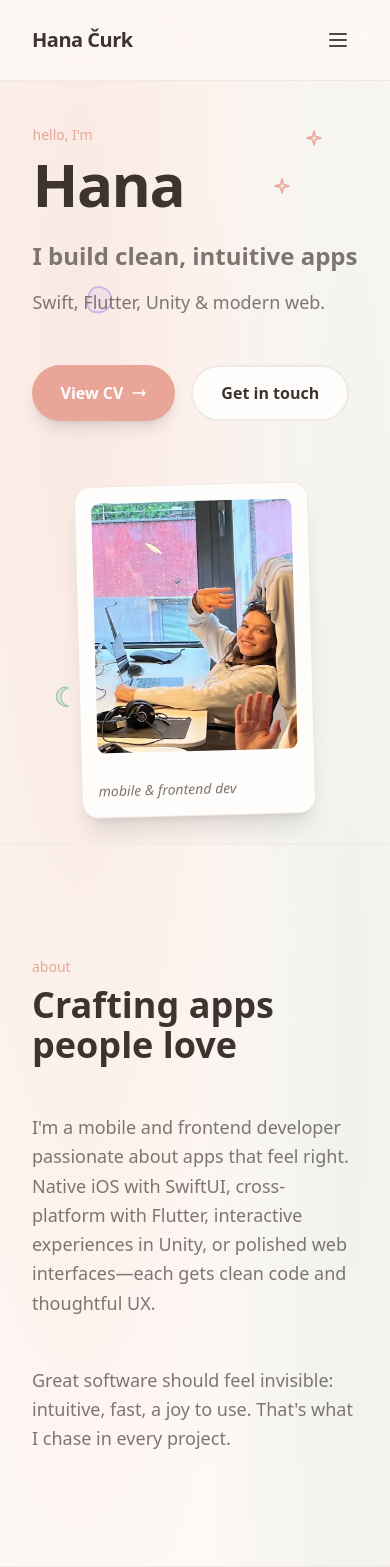
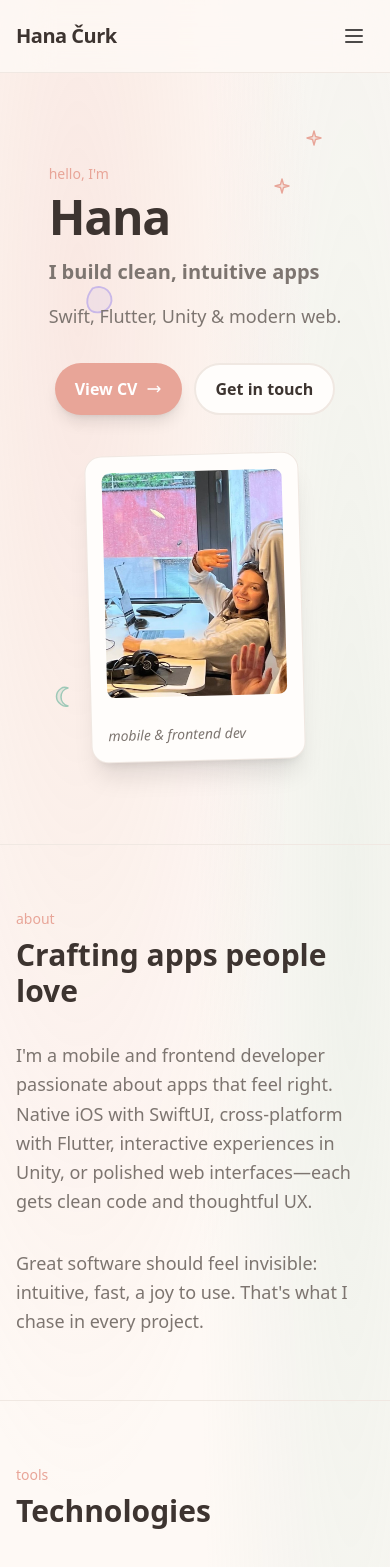
Before and after one commit to hanacurk/hana-dev, a Next.js app: page / in a window 390 px wide. Shown: the top 1567 px of the page. Built offline with nearby package versions, Linux system fonts and the light colour scheme.

Commit message:
Fix background

```diff
--- a/app/globals.css
+++ b/app/globals.css
@@ -16,6 +16,12 @@
   --color-foreground: var(--foreground);
   --font-sans: var(--font-nunito), system-ui, sans-serif;
   --font-display: var(--font-nunito), system-ui, sans-serif;
+}
+
+html,
+body {
+  overflow-x: hidden;
+  max-width: 100%;
 }
 
 body {
--- a/app/layout.tsx
+++ b/app/layout.tsx
@@ -25,9 +25,9 @@ export default function RootLayout({
   children: React.ReactNode;
 }>) {
   return (
-    <html lang="en" className="scroll-smooth">
+    <html lang="en" className="scroll-smooth overflow-x-hidden">
       <body
-        className={`${nunito.variable} font-sans antialiased`}
+        className={`${nunito.variable} font-sans antialiased overflow-x-hidden`}
       >
         {children}
       </body>
--- a/app/page.tsx
+++ b/app/page.tsx
@@ -45,14 +45,14 @@ export default function Home() {
   }, [mobileMenuOpen]);
 
   return (
-<div className="min-h-screen gradient-mesh overflow-x-hidden w-full max-w-full">
+<div className="min-h-screen w-full overflow-x-clip gradient-mesh">
 {/* Navigation */}
       <nav className="fixed top-0 left-0 right-0 z-50 border-b border-[var(--card-border)] bg-[var(--background)]/80 backdrop-blur-xl">
-        <div className="mx-auto flex max-w-6xl items-center justify-between px-8 py-5">
+        <div className="mx-auto flex max-w-6xl items-center justify-between px-4 py-4 sm:px-8 sm:py-5">
           <span className="font-display text-xl font-bold tracking-tight">
             Hana Čurk
           </span>
-          <div className="hidden flex items-center gap-10 sm:flex">
+          <div className="hidden items-center gap-10 sm:flex">
             <a
               href="#about"
               className="text-sm font-medium text-[var(--muted)] transition-colors hover:text-[var(--accent)]"
@@ -116,7 +116,7 @@ export default function Home() {
                 {/* Mobile menu */}
                 {mobileMenuOpen && (
           <div className="border-t border-black/5 bg-[color:var(--background)]/95 backdrop-blur sm:hidden">
-            <nav className="container-pad items-center justify-center flex flex-col gap-1 py-4">
+            <nav className="flex flex-col items-center justify-center gap-1 px-6 py-4">
               <a
                 href="#about"
                 onClick={() => setMobileMenuOpen(false)}
@@ -142,15 +142,8 @@ export default function Home() {
           </div>
         )}
       </nav>
-              {/* Cute blob ornaments - positioned in this section */}
-        <div className="pointer-events-none absolute inset-0 z-0 hidden sm:block">
-          <div className="absolute -left-20 top-[160%] h-80 w-80 rounded-full bg-[var(--accent)]/40 blur-2xl" />
-          <div className="absolute -right-20 top-[110%] h-96 w-96 rounded-full bg-[var(--accent-2)]/35 blur-2xl" />
-          <div className="absolute -left-10 top-[90%] h-72 w-72 rounded-full bg-[var(--accent-3)]/35 blur-2xl" />
-        </div>
-
       {/* Hero - decorative illustrations only in this section, scroll away with it */}
-      <section className="relative flex min-h-screen flex-col items-center justify-center overflow-hidden px-8 pt-24">
+      <section className="relative flex min-h-screen flex-col items-center justify-center overflow-hidden px-4 pt-20 sm:px-8 sm:pt-24">
         {/* Decorative illustrations - fixed, stay in viewport top; only visible when hero is on screen */}
         <div className="pointer-events-none absolute inset-0 z-0">
           <div className="absolute right-16 top-32 text-[var(--accent)]">
@@ -167,12 +160,12 @@ export default function Home() {
           </div>
         </div>
 
-        <div className="relative mx-auto flex max-w-6xl flex-col items-center gap-16 lg:flex-row lg:items-end lg:justify-between lg:gap-8">
+        <div className="relative mx-auto flex max-w-6xl flex-col items-center gap-10 sm:gap-16 lg:flex-row lg:items-end lg:justify-between lg:gap-8">
           {/* Photo - polaroid style */}
           <div className="relative order-2 lg:order-1">
             <div className="art-tilt relative">
               <div className="relative overflow-hidden rounded-2xl bg-[var(--card)] p-4 pb-16 shadow-xl ring-1 ring-[var(--card-border)]">
-                <div className="relative aspect-[4/5] w-[200px]  overflow-hidden rounded-lg sm:w-[240px] lg:w-[280px]">
+                <div className="relative aspect-[4/5] w-[180px] overflow-hidden rounded-lg sm:w-[240px] lg:w-[280px]">
                   <Image
                     src="/cv-image.JPG"
                     alt="Hana Curk"
@@ -194,21 +187,21 @@ export default function Home() {
             <p className="font-display text-sm font-medium text-[var(--accent)]">
               hello, I&apos;m
             </p>
-            <h1 className="mt-2 font-display text-6xl font-bold leading-[1.05] tracking-tight sm:text-7xl lg:text-8xl">
+            <h1 className="mt-2 font-display text-5xl font-bold leading-[1.05] tracking-tight sm:text-6xl lg:text-7xl xl:text-8xl">
               Hana
             </h1>
-            <p className="mt-6 font-display text-2xl font-semibold text-[var(--muted)] sm:text-3xl">
+            <p className="mt-4 font-display text-xl font-semibold text-[var(--muted)] sm:mt-6 sm:text-2xl lg:text-3xl">
               I build clean, intuitive apps
             </p>
             <p className="mt-4 text-lg leading-relaxed text-[var(--muted)]">
               Swift, Flutter, Unity & modern web.
             </p>
-            <div className="mt-12 flex flex-wrap gap-4">
+            <div className="mt-8 flex flex-wrap justify-center gap-3 sm:mt-12 sm:justify-start sm:gap-4">
               <Link
                 href="/CV-Hana-Curk.pdf"
                 target="_blank"
                 rel="noopener noreferrer"
-                className="group inline-flex items-center gap-2 rounded-full bg-[var(--accent)] px-7 py-3.5 font-semibold text-white shadow-lg transition-all hover:opacity-90 hover:scale-105"
+                className="group inline-flex items-center gap-2 rounded-full bg-[var(--accent)] px-5 py-3 font-semibold text-white shadow-lg transition-all hover:opacity-90 hover:scale-105 sm:px-7 sm:py-3.5"
               >
                 View CV
                 <svg
@@ -227,7 +220,7 @@ export default function Home() {
               </Link>
               <a
                 href="#contact"
-                className="inline-flex items-center gap-2 rounded-full border-2 border-[var(--card-border)] bg-[var(--card)] px-7 py-3.5 font-semibold transition-all hover:border-[var(--accent)] hover:text-[var(--accent)]"
+                className="inline-flex items-center gap-2 rounded-full border-2 border-[var(--card-border)] bg-[var(--card)] px-5 py-3 font-semibold transition-all hover:border-[var(--accent)] hover:text-[var(--accent)] sm:px-7 sm:py-3.5"
               >
                 Get in touch
               </a>
@@ -236,20 +229,25 @@ export default function Home() {
         </div>
       </section>
 
-      {/* About */}
+      {/* About - blobs fixed to this section, scroll away with it */}
       <section
         id="about"
-        className="relative overflow-hidden border-t border-[var(--card-border)] px-8 py-28"
+        className="relative overflow-hidden border-t border-[var(--card-border)] px-4 py-16 sm:px-8 sm:py-28"
       >
-
+        {/* Blobs positioned in this section - scroll with content */}
+        <div className="pointer-events-none absolute inset-0 z-0 hidden overflow-hidden sm:block">
+          <div className="absolute -left-20 top-[5%] h-40 w-40 rounded-full bg-[var(--accent)]/40 blur-2xl" />
+          <div className="absolute -right-20 top-[10%] h-96 w-96 rounded-full bg-[var(--accent-2)]/35 blur-2xl" />
+          <div className="absolute -left-10 bottom-[5%] h-72 w-72 rounded-full bg-[var(--accent-3)]/35 blur-2xl" />
+        </div>
         <div className="relative z-10 mx-auto max-w-4xl">
           <p className="font-display text-sm font-medium text-[var(--accent)]">
             about
           </p>
-          <h2 className="mt-2 font-display text-4xl font-bold sm:text-5xl">
+          <h2 className="mt-2 font-display text-3xl font-bold sm:text-4xl lg:text-5xl">
             Crafting apps people love
           </h2>
-          <div className="mt-12 grid gap-12 sm:grid-cols-2">
+          <div className="mt-8 grid gap-8 sm:mt-12 sm:gap-12 sm:grid-cols-2">
             <p className="text-lg leading-relaxed text-[var(--muted)]">
               I&apos;m a mobile and frontend developer passionate about apps that
               feel right. Native iOS with SwiftUI, cross-platform with Flutter,
@@ -267,16 +265,16 @@ export default function Home() {
 {/* Skills */}
 <section
   id="skills"
-  className="relative border-t border-[var(--card-border)] px-8 py-28"
+  className="relative border-t border-[var(--card-border)] px-4 py-16 sm:px-8 sm:py-28"
 >
   <div className="relative z-10 mx-auto max-w-5xl">
     <p className="font-display text-sm font-medium text-[var(--accent)]">
       tools
     </p>
-    <h2 className="mt-2 font-display text-4xl font-bold sm:text-5xl">
+    <h2 className="mt-2 font-display text-3xl font-bold sm:text-4xl lg:text-5xl">
       Technologies
     </h2>
-    <div className="mx-auto mt-16 grid gap-6 sm:grid-cols-2 lg:grid-cols-4">
+    <div className="mx-auto mt-10 grid gap-4 sm:mt-16 sm:gap-6 sm:grid-cols-2 lg:grid-cols-4">
       {[
         {
           title: "Swift",
@@ -323,7 +321,7 @@ export default function Home() {
           <div style={{ color: skill.color }}>
             <skill.Illustration />
           </div>
-          <h3 className="mt-6 font-display text-2xl font-bold">
+          <h3 className="mt-4 font-display text-xl font-bold sm:mt-6 sm:text-2xl">
             {skill.title}
           </h3>
           <p className="mt-2 text-sm text-[var(--muted)]">{skill.desc}</p>
@@ -337,19 +335,19 @@ export default function Home() {
       {/* Contact */}
       <section
         id="contact"
-        className="relative border-t border-[var(--card-border)] px-8 py-28"
+        className="relative border-t border-[var(--card-border)] px-4 py-16 sm:px-8 sm:py-28"
       >
         <div className="relative z-10 mx-auto max-w-3xl text-center">
           <p className="font-display text-sm font-medium text-[var(--accent)]">
             let&apos;s talk
           </p>
-          <h2 className="mt-2 font-display text-4xl font-bold sm:text-5xl">
+          <h2 className="mt-2 font-display text-3xl font-bold sm:text-4xl lg:text-5xl">
             Connect
           </h2>
-          <p className="mt-6 text-lg text-[var(--muted)]">
+          <p className="mt-4 text-base text-[var(--muted)] sm:mt-6 sm:text-lg">
             Open to new opportunities and interesting projects.
           </p>
-          <div className="mt-14 flex flex-wrap items-center justify-center gap-6">
+          <div className="mt-10 flex flex-wrap items-center justify-center gap-4 sm:mt-14 sm:gap-6">
             <Link
               href="/CV-Hana-Curk.pdf"
               target="_blank"
@@ -395,8 +393,8 @@ export default function Home() {
       </section>
 
       {/* Footer */}
-      <footer className="border-t border-[var(--card-border)] px-8 py-10">
-        <div className="relative z-10 mx-auto flex max-w-6xl items-center justify-between">
+      <footer className="border-t border-[var(--card-border)] px-4 py-8 sm:px-8 sm:py-10">
+        <div className="relative z-10 mx-auto flex max-w-6xl flex-col items-center gap-4 text-center sm:flex-row sm:justify-between sm:text-left">
           <span className="font-display text-sm font-medium text-[var(--muted)]">
             © {new Date().getFullYear()} Hana Čurk
           </span>
```
